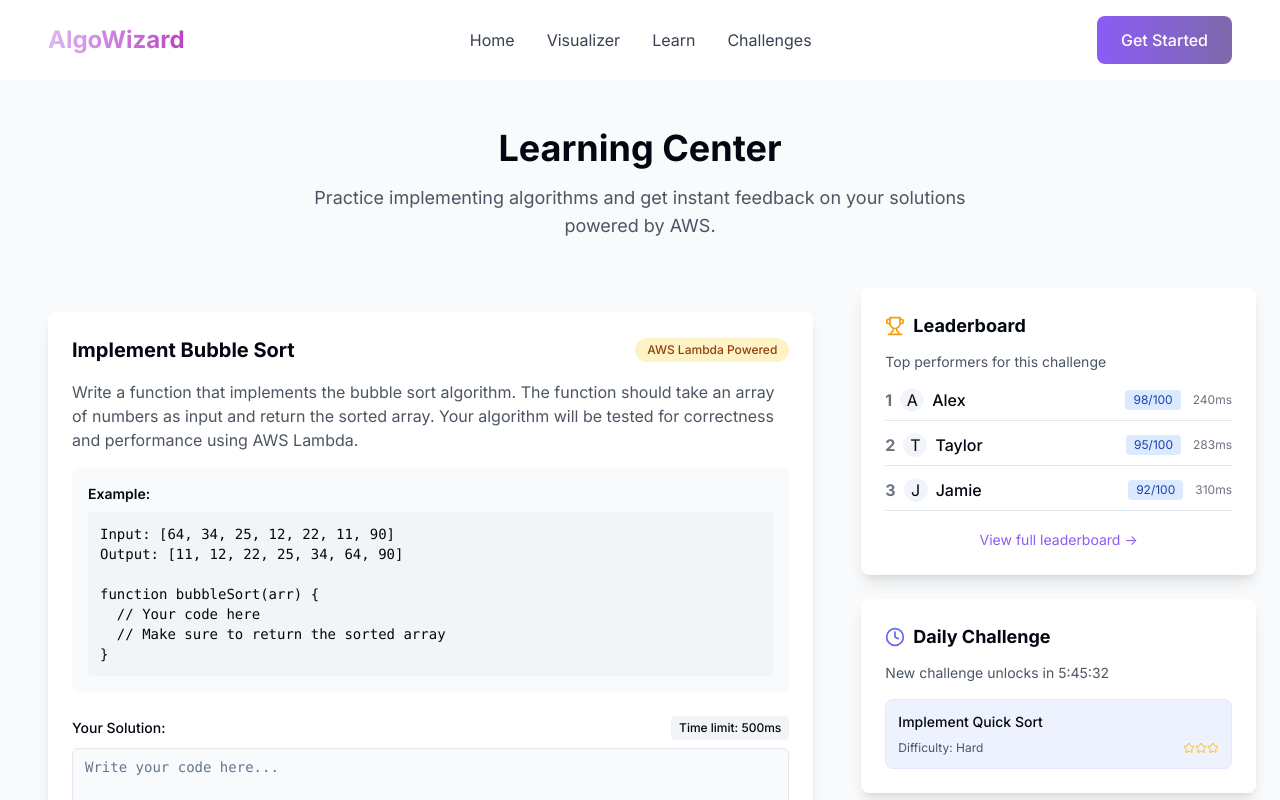
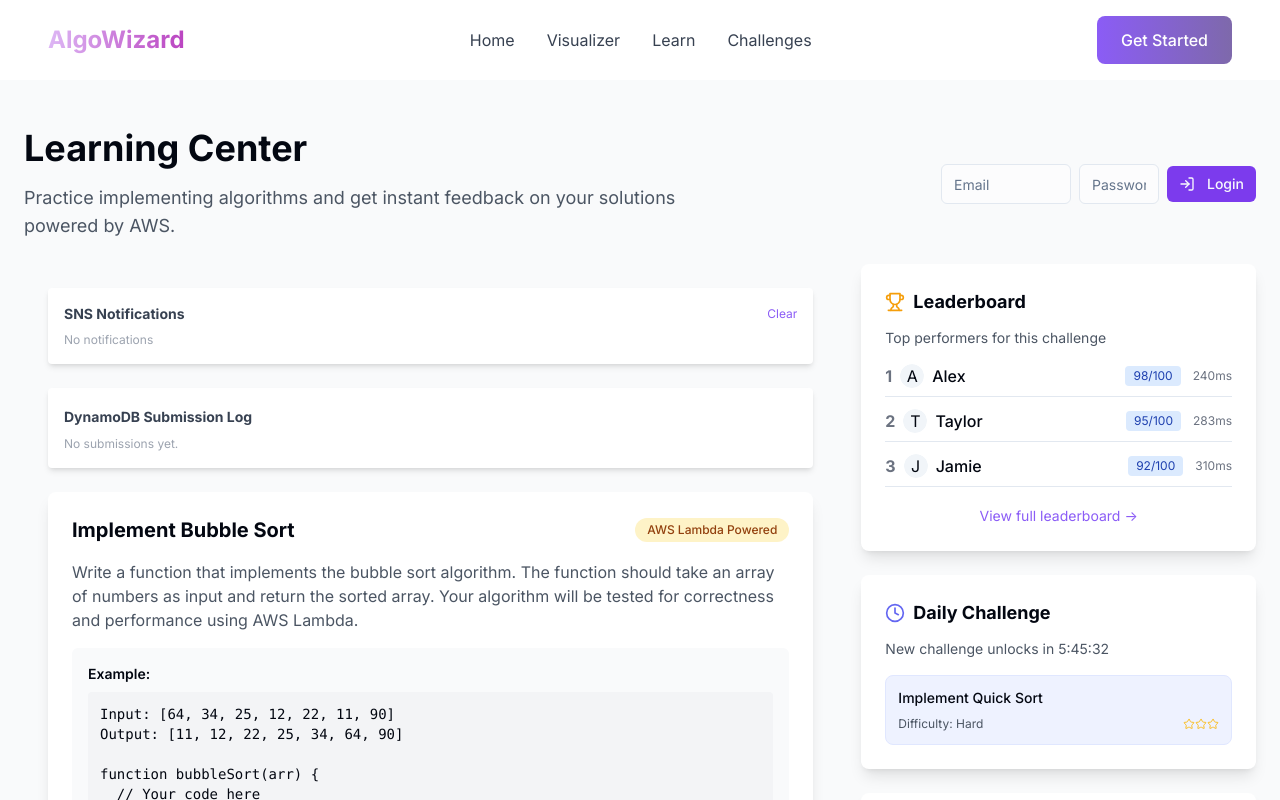
Before and after one commit to aashish1601/algo-wizard-academy, a React (Vite) app: page /learn in a window 1280 px wide. Shown: the top 800 px of the page. Built offline with nearby package versions, Linux system fonts and the light colour scheme.

Commit message:
Add user authentication and data submission features
Implement user login, data input forms, and message sending functionality. Update the UI and integrate necessary backend logic.

```diff
--- /dev/null
+++ b/src/components/AuthSection.tsx
@@ -0,0 +1,56 @@
+
+import React, { useState } from "react";
+import { useAuth } from "@/context/AuthContext";
+import { Button } from "@/components/ui/button";
+import { Input } from "@/components/ui/input";
+import { LogIn, User } from "lucide-react";
+
+const AuthSection: React.FC = () => {
+  const { user, login, logout } = useAuth();
+  const [form, setForm] = useState({ email: "", password: "" });
+
+  if (user) {
+    return (
+      <div className="flex items-center gap-2">
+        <User className="h-5 w-5 text-wizard-accent" />
+        <span className="text-sm font-medium">{user.username}</span>
+        <Button size="sm" onClick={logout} variant="secondary">
+          Logout
+        </Button>
+      </div>
+    );
+  }
+
+  return (
+    <form
+      className="flex items-center gap-2"
+      onSubmit={e => {
+        e.preventDefault();
+        login(form.email, form.password);
+      }}
+    >
+      <Input
+        type="email"
+        placeholder="Email"
+        className="max-w-[130px]"
+        value={form.email}
+        onChange={e => setForm(form => ({ ...form, email: e.target.value }))}
+        required
+      />
+      <Input
+        type="password"
+        placeholder="Password"
+        className="max-w-[80px]"
+        value={form.password}
+        onChange={e => setForm(form => ({ ...form, password: e.target.value }))}
+        required
+      />
+      <Button size="sm" type="submit">
+        <LogIn className="h-4 w-4 mr-1" />
+        Login
+      </Button>
+    </form>
+  );
+};
+
+export default AuthSection;
--- a/src/components/CodeSubmission.tsx
+++ b/src/components/CodeSubmission.tsx
@@ -1,10 +1,12 @@
-
 import React, { useState } from 'react';
 import { Textarea } from "@/components/ui/textarea";
 import { Button } from "@/components/ui/button";
 import { useToast } from "@/hooks/use-toast";
 import { Alert, AlertDescription, AlertTitle } from "@/components/ui/alert";
 import { Loader2, CheckCircle2, AlertTriangle } from "lucide-react";
+import { useAuth } from "@/context/AuthContext";
+import SubmissionLog, { Submission } from "./SubmissionLog";
+import NotificationsPanel, { Notification } from "./NotificationsPanel";
 
 interface CodeSubmissionProps {
   problem: {
@@ -26,9 +28,12 @@ const CodeSubmission: React.FC<CodeSubmissionProps> = ({ problem }) => {
     memory?: number;
   } | null>(null);
   const { toast } = useToast();
+  const { user } = useAuth();
+
+  const [submissions, setSubmissions] = useState<Submission[]>([]);
+  const [notifications, setNotifications] = useState<Notification[]>([]);
 
   const simulateAWSLambdaExecution = (code: string) => {
-    // This simulates what would happen in AWS Lambda
     return new Promise<{
       status: 'success' | 'error';
       message: string;
@@ -36,7 +41,6 @@ const CodeSubmission: React.FC<CodeSubmissionProps> = ({ problem }) => {
       memory?: number;
     }>((resolve) => {
       setTimeout(() => {
-        // Simple test for bubble sort implementation
         if (code.includes('function bubbleSort') &&
             code.includes('for') &&
             code.includes('if') &&
@@ -44,8 +48,8 @@ const CodeSubmission: React.FC<CodeSubmissionProps> = ({ problem }) => {
           resolve({
             status: 'success',
             message: 'All test cases passed!',
-            executionTime: Math.random() * 100 + 50, // Simulating execution time (ms)
-            memory: Math.random() * 5 + 1, // Simulating memory usage (MB)
+            executionTime: Math.random() * 100 + 50,
+            memory: Math.random() * 5 + 1,
           });
         } else {
           resolve({
@@ -53,11 +57,20 @@ const CodeSubmission: React.FC<CodeSubmissionProps> = ({ problem }) => {
             message: 'Your solution failed to pass some test cases. Make sure you implement a proper bubbleSort function.',
           });
         }
-      }, 2000); // Simulate network delay
+      }, 2000);
     });
   };
 
   const handleSubmit = async () => {
+    if (!user) {
+      toast({
+        title: "Must be Logged In",
+        description: "Please login with Amazon Cognito to submit your solution.",
+        variant: "destructive",
+      });
+      return;
+    }
+
     if (!code.trim()) {
       toast({
         title: "Empty Submission",
@@ -71,27 +84,41 @@ const CodeSubmission: React.FC<CodeSubmissionProps> = ({ problem }) => {
     setResult(null);
 
     try {
-      // In a real implementation, this would call AWS Lambda via API Gateway
       const executionResult = await simulateAWSLambdaExecution(code);
 
       setResult(executionResult);
 
-      // Simulate storing results in DynamoDB and sending SNS notification
+      const timestamp = new Date().toLocaleString();
+      setSubmissions(subs => [
+        ...subs,
+        {
+          id: Date.now(),
+          code,
+          status: executionResult.status,
+          executionTime: executionResult.executionTime,
+          memory: executionResult.memory,
+          time: timestamp,
+        }
+      ]);
+
+      setNotifications(notifs => [
+        ...notifs,
+        {
+          id: Date.now(),
+          message:
+            executionResult.status === "success"
+              ? "🎉 Submission succeeded! Check your result."
+              : "❗ Submission failed: " + executionResult.message,
+          type: executionResult.status,
+          time: timestamp,
+        }
+      ]);
+
       if (executionResult.status === 'success') {
         toast({
           title: "Solution Submitted Successfully",
           description: "Your code has been executed and results are available!",
         });
-
-        console.log("Would store in DynamoDB:", {
-          userId: "user123", // This would come from Amazon Cognito in real implementation
-          problemId: problem.title,
-          code: code,
-          result: executionResult,
-          timestamp: new Date().toISOString()
-        });
-
-        console.log("Would send SNS notification about successful submission");
       } else {
         toast({
           title: "Solution Needs Improvement",
@@ -111,8 +138,12 @@ const CodeSubmission: React.FC<CodeSubmissionProps> = ({ problem }) => {
     }
   };
 
+  const handleClearNotifications = () => setNotifications([]);
+
   return (
     <div className="w-full max-w-4xl mx-auto p-6 space-y-6">
+      <NotificationsPanel notifications={notifications} onClear={handleClearNotifications} />
+      <SubmissionLog submissions={submissions} />
       <div className="bg-white rounded-lg shadow-lg p-6">
         <div className="flex items-center justify-between mb-4">
           <h3 className="text-xl font-bold">{problem.title}</h3>
@@ -120,14 +151,11 @@ const CodeSubmission: React.FC<CodeSubmissionProps> = ({ problem }) => {
             AWS Lambda Powered
           </div>
         </div>
-
         <p className="text-gray-600 mb-4">{problem.description}</p>
-
         <div className="bg-gray-50 p-4 rounded-md mb-6">
           <h4 className="text-sm font-semibold mb-2">Example:</h4>
           <pre className="bg-gray-100 p-3 rounded text-sm">{problem.example}</pre>
         </div>
-
         <div className="space-y-4">
           <div>
             <label htmlFor="code" className="block text-sm font-medium mb-2 flex items-center justify-between">
@@ -147,7 +175,6 @@ const CodeSubmission: React.FC<CodeSubmissionProps> = ({ problem }) => {
               disabled={isSubmitting}
             />
           </div>
-
           {result && (
             <Alert variant={result.status === 'success' ? 'default' : 'destructive'} className="animate-in fade-in">
               <div className="flex items-center gap-2">
@@ -177,10 +204,9 @@ const CodeSubmission: React.FC<CodeSubmissionProps> = ({ problem }) => {
               </AlertDescription>
             </Alert>
           )}
-
           <div className="flex justify-between items-center">
             <div className="text-sm text-gray-500">
-              Powered by AWS Lambda & DynamoDB
+              Powered by AWS Lambda & DynamoDB & SNS (Simulated)
             </div>
             <Button
               onClick={handleSubmit}
@@ -199,7 +225,6 @@ const CodeSubmission: React.FC<CodeSubmissionProps> = ({ problem }) => {
           </div>
         </div>
       </div>
-
       <div className="bg-white rounded-lg shadow-lg p-6">
         <h3 className="text-lg font-bold mb-3">AWS Integration Overview</h3>
         <div className="grid grid-cols-1 md:grid-cols-2 gap-4">
--- /dev/null
+++ b/src/components/NotificationsPanel.tsx
@@ -0,0 +1,38 @@
+
+import React from "react";
+
+export interface Notification {
+  id: number;
+  message: string;
+  type: "success" | "error";
+  time: string;
+}
+
+interface NotificationsPanelProps {
+  notifications: Notification[];
+  onClear: () => void;
+}
+
+const NotificationsPanel: React.FC<NotificationsPanelProps> = ({ notifications, onClear }) => {
+  return (
+    <div className="bg-white rounded shadow-md p-4 mb-6">
+      <div className="flex justify-between items-center mb-2">
+        <span className="font-bold text-sm text-gray-700">SNS Notifications</span>
+        <button className="text-xs text-wizard-accent" onClick={onClear}>Clear</button>
+      </div>
+      {notifications.length === 0 ? (
+        <p className="text-xs text-gray-400">No notifications</p>
+      ) : (
+        <ul>
+          {notifications.map(n => (
+            <li key={n.id} className={`my-2 text-sm ${n.type === "success" ? "text-green-600" : "text-red-600"}`}>
+              <span className="font-mono">{n.time}</span> — {n.message}
+            </li>
+          ))}
+        </ul>
+      )}
+    </div>
+  );
+};
+
+export default NotificationsPanel;
--- /dev/null
+++ b/src/components/SubmissionLog.tsx
@@ -0,0 +1,49 @@
+
+import React from "react";
+
+export interface Submission {
+  id: number;
+  code: string;
+  status: "success" | "error";
+  executionTime?: number;
+  memory?: number;
+  time: string;
+}
+
+interface SubmissionLogProps {
+  submissions: Submission[];
+}
+
+const SubmissionLog: React.FC<SubmissionLogProps> = ({ submissions }) => {
+  return (
+    <div className="bg-white rounded shadow-md p-4 mb-6">
+      <span className="font-bold text-sm text-gray-700">DynamoDB Submission Log</span>
+      {submissions.length === 0 ? (
+        <p className="text-xs text-gray-400 mt-2">No submissions yet.</p>
+      ) : (
+        <ul className="mt-3 space-y-2">
+          {submissions.slice().reverse().map(sub => (
+            <li key={sub.id} className="rounded p-2 border text-xs">
+              <div>
+                <span className={`font-semibold ${sub.status === "success" ? "text-emerald-600" : "text-rose-500"}`}>
+                  {sub.status === "success" ? "Success" : "Error"}
+                </span>{" "}
+                <span className="text-gray-500 ml-2">{sub.time}</span>
+              </div>
+              <div className="mt-1">
+                <code className="block bg-gray-50 rounded p-2 font-mono text-xs overflow-x-auto max-w-full">
+                  {sub.code.slice(0, 250)}{sub.code.length > 250 ? "..." : ""}
+                </code>
+                {sub.status === "success" && sub.executionTime && (
+                  <div>Exec Time: <span className="font-medium">{sub.executionTime.toFixed(2)}ms</span> | Mem: <span className="font-medium">{sub.memory?.toFixed(2)}MB</span></div>
+                )}
+              </div>
+            </li>
+          ))}
+        </ul>
+      )}
+    </div>
+  );
+};
+
+export default SubmissionLog;
--- /dev/null
+++ b/src/context/AuthContext.tsx
@@ -0,0 +1,41 @@
+
+import React, { createContext, useContext, useState } from "react";
+
+export interface UserType {
+  username: string;
+  email: string;
+}
+
+interface AuthContextType {
+  user: UserType | null;
+  login: (email: string, password: string) => void;
+  logout: () => void;
+}
+
+const AuthContext = createContext<AuthContextType>({
+  user: null,
+  login: () => {},
+  logout: () => {},
+});
+
+export const useAuth = () => useContext(AuthContext);
+
+export const AuthProvider: React.FC<{ children: React.ReactNode }> = ({ children }) => {
+  const [user, setUser] = useState<UserType | null>(null);
+
+  const login = (email: string, password: string) => {
+    // Simulate successful login as Cognito
+    setUser({
+      username: email.split("@")[0],
+      email,
+    });
+  };
+
+  const logout = () => setUser(null);
+
+  return (
+    <AuthContext.Provider value={{ user, login, logout }}>
+      {children}
+    </AuthContext.Provider>
+  );
+};
--- a/src/pages/LearnPage.tsx
+++ b/src/pages/LearnPage.tsx
@@ -1,10 +1,11 @@
-
 import React from 'react';
 import Navbar from '../components/Navbar';
 import Footer from '../components/Footer';
 import CodeSubmission from '../components/CodeSubmission';
 import { Avatar, AvatarFallback, AvatarImage } from "@/components/ui/avatar";
 import { Trophy, Star, Clock, Award } from 'lucide-react';
+import { AuthProvider } from "../context/AuthContext";
+import AuthSection from "../components/AuthSection";
 
 const LearnPage: React.FC = () => {
   const currentProblem = {
@@ -17,21 +18,24 @@ function bubbleSort(arr) {
   // Your code here
   // Make sure to return the sorted array
 }`,
-    expectedOutput: [11, 12, 22, 25, 34, 64, 90],
-    timeLimit: 500 // milliseconds
+    expectedOutput: "[11, 12, 22, 25, 34, 64, 90]",
+    timeLimit: 500
   };
 
   return (
+    <AuthProvider>
       <div className="min-h-screen flex flex-col">
         <Navbar />
-
         <main className="flex-1 bg-gray-50">
           <div className="container mx-auto px-4 md:px-6 py-12">
-          <div className="text-center mb-12">
+            <div className="flex items-center justify-between mb-6">
+              <div className="text-center md:text-left">
                 <h1 className="text-4xl font-bold mb-4">Learning Center</h1>
-            <p className="text-lg text-gray-600 max-w-2xl mx-auto">
+                <p className="text-lg text-gray-600 max-w-2xl">
                   Practice implementing algorithms and get instant feedback on your solutions powered by AWS.
                 </p>
+              </div>
+              <AuthSection />
             </div>
 
             <div className="mb-8 grid grid-cols-1 md:grid-cols-3 gap-6">
@@ -221,9 +225,9 @@ function bubbleSort(arr) {
             </div>
           </div>
         </main>
-
         <Footer />
       </div>
+    </AuthProvider>
   );
 };
 
```
Lines whose indentation alone changed are shown as unchanged.
